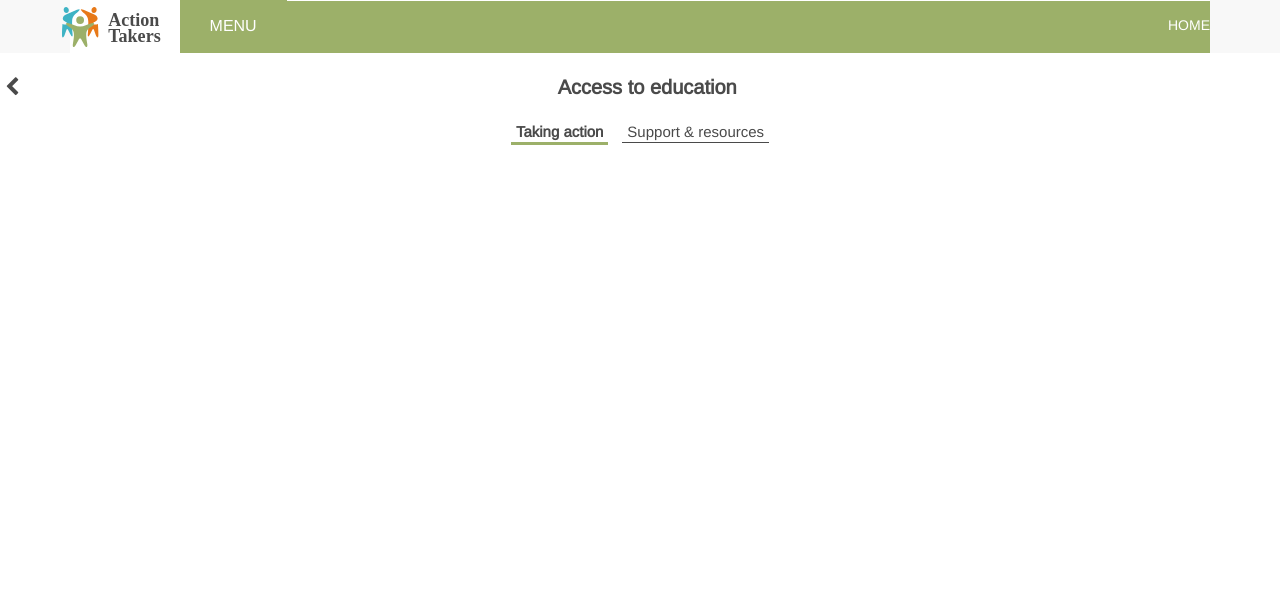
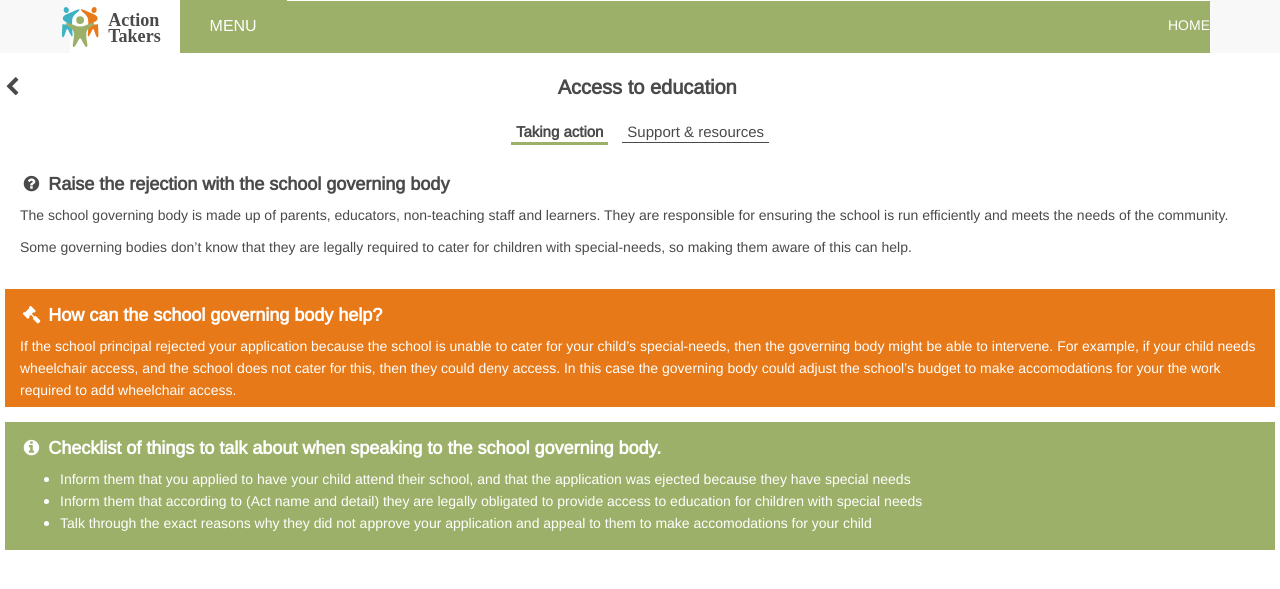
Before and after one commit to OpenUpSA/action-takers, a Jekyll site: the page built from step-detail.html, in a window 1280 px wide. Shown: the top 589 px of the page. Built offline with Jekyll 4.4.1, drawn with Linux system fonts in a browser that asks for light colours; nearby versions of some CDN libraries.

Commit message:
step detail, taking action

```diff
--- a/css/main.scss
+++ b/css/main.scss
@@ -236,6 +236,26 @@ nav.navbar-default {
       }
     }
   }
+  .content-support-resources {
+    .header {
+      margin: 10px 0;
+      font-size: 18px;
+      font-weight: bold;
+    }
+    .basic-info, .legal-info, .detailed-info {
+      padding: 5px 15px;
+      margin-top: 15px;
+      line-height: 22px;
+    }
+    .legal-info {
+      background-color: $orange;
+      color: #fff;
+    }
+    .detailed-info {
+      background-color: $green;
+      color: #fff;
+    }
+  }
 }
 
 footer {
--- a/step-detail.html
+++ b/step-detail.html
@@ -10,4 +10,38 @@ layout: base
     <a class="btn-taking-action active" href="#">Taking action</a>
     <a class="btn-support-resources" href="#">Support & resources</a>
   </div>
+  <div class="content-taking-action active">
+
+  </div>
+  <div class="content-support-resources">
+    <div class="basic-info">
+      <div class="header">
+        <i class="fa fa-fw fa-question-circle" aria-hidden="true"></i> Raise the rejection with the school governing body
+      </div>
+      <div class="body">
+        <p>The school governing body is made up of parents, educators, non-teaching staff and learners. They are responsible for ensuring the school is run efficiently and meets the needs of the community.</p>
+        <p>Some governing bodies don’t know that they are legally required to cater for children with special-needs, so making them aware of this can help.</p>
+      </div>
+    </div>
+    <div class="legal-info">
+      <div class="header">
+        <i class="fa fa-fw fa-gavel" aria-hidden="true"></i> How can the school governing body help?
+      </div>
+      <div class="body">
+        If the school principal rejected your application because the school is unable to cater for your child’s special-needs, then the governing body might be able to intervene. For example, if your child needs wheelchair access, and the school does not cater for this, then they could deny access. In this case the governing body could adjust the school’s budget to make accomodations for your the work required to add wheelchair access.
+      </div>
+    </div>
+    <div class="detailed-info">
+      <div class="header">
+        <i class="fa fa-fw fa-info-circle" aria-hidden="true"></i> Checklist of things to talk about when speaking to the school governing body.
+      </div>
+      <div class="body">
+        <ul>
+          <li>Inform them that you applied to have your child attend their school, and that the application was ejected because they have special needs</li>
+          <li>Inform them that according to (Act name and detail) they are legally obligated to provide access to education for children with special needs</li>
+          <li>Talk through the exact reasons why they did not approve your application and appeal to them to make accomodations for your child</li>
+        </ul>
+      </div>
+    </div>
+  </div>
 </section>
```
